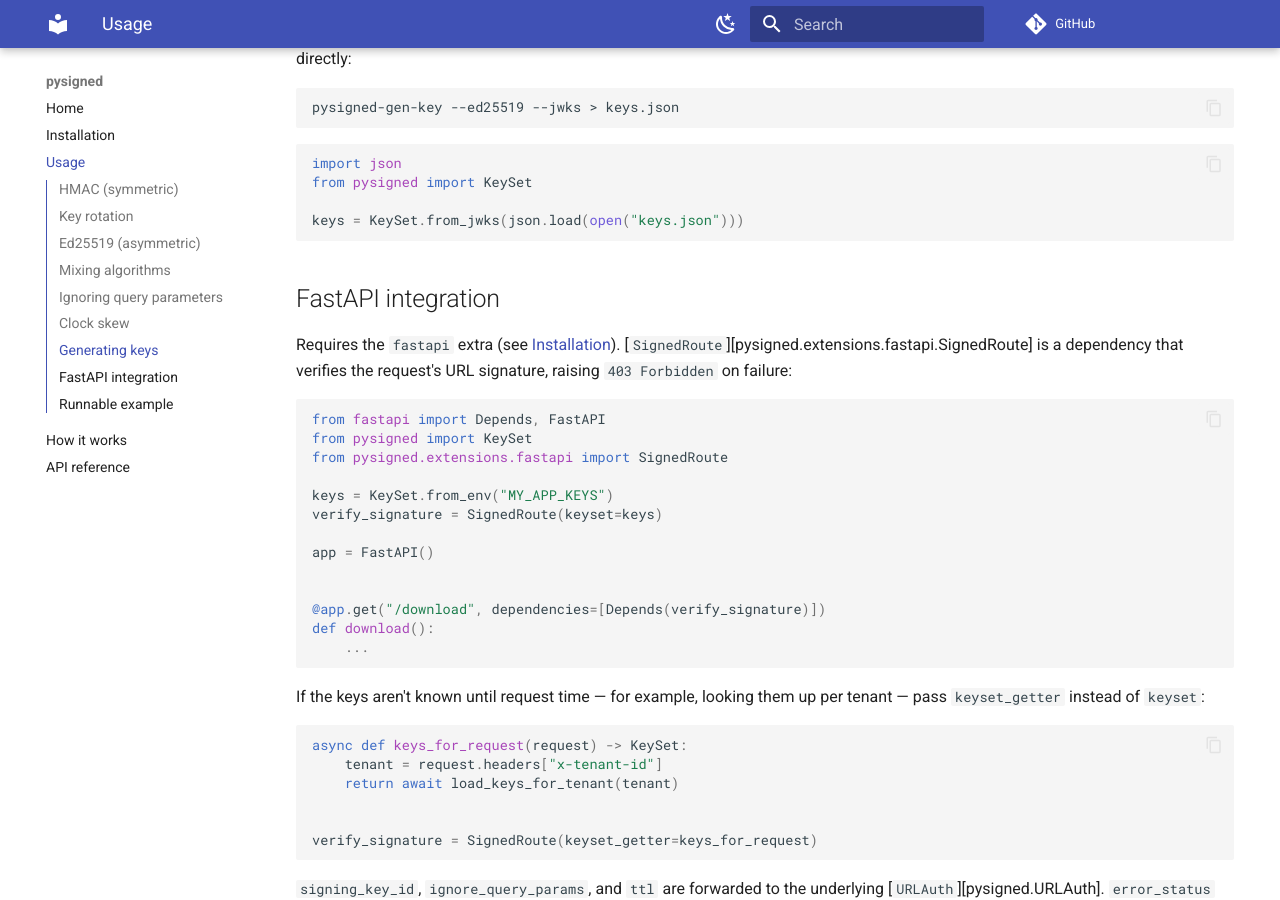
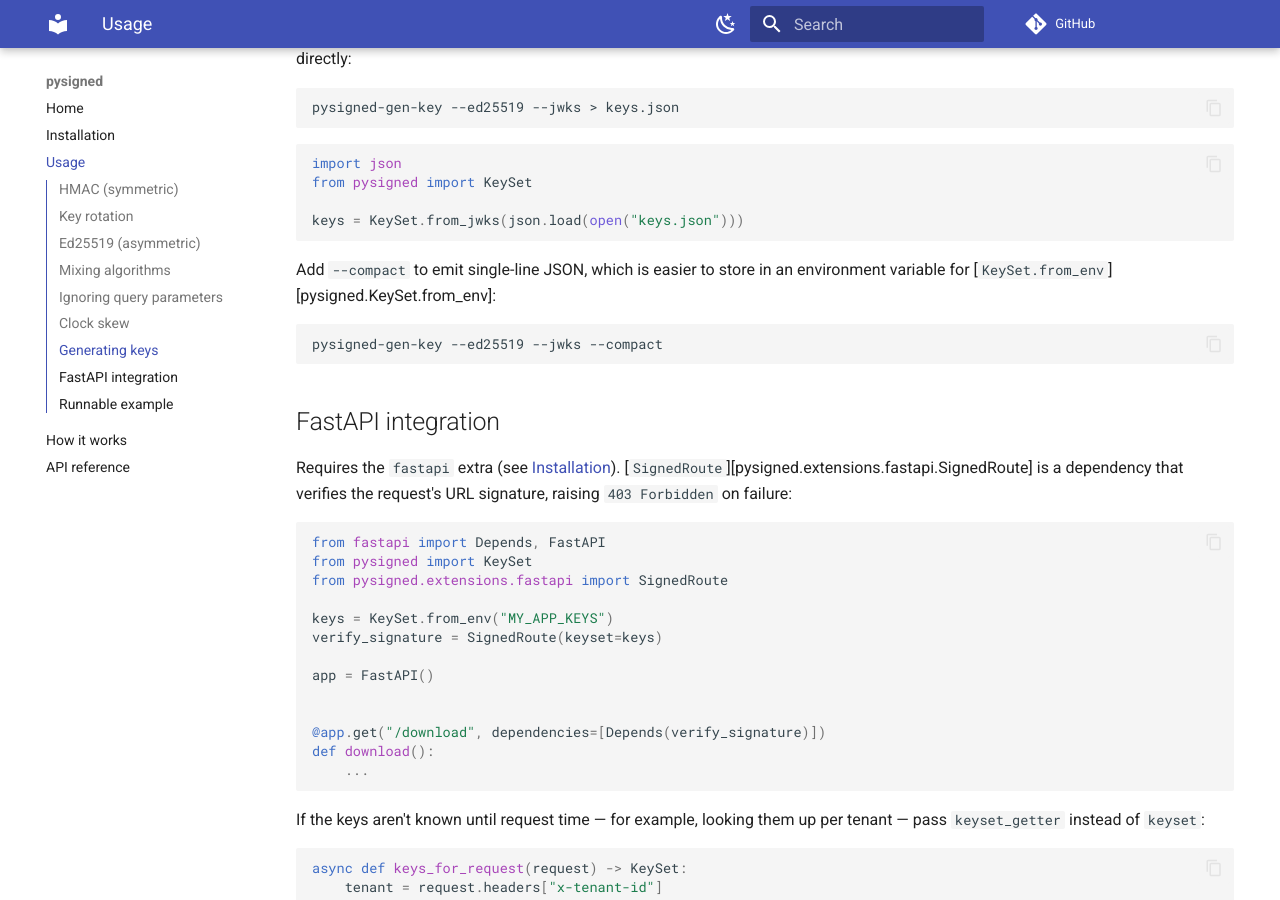
Before and after one commit to meg-codes/pysigned, an MkDocs documentation site: the page built from docs/usage.md, in a window 1280 px wide and 900 px high, scrolled down 2432 px. Built offline with MkDocs 1.6.1 and Material for MkDocs 9.7.7, drawn with Linux system fonts in a browser that asks for light colours; comment, search, counter and statistics services are not loaded.

Commit message:
fix ordering bug in url and revise docs

````diff
--- a/docs/usage.md
+++ b/docs/usage.md
@@ -130,6 +130,13 @@ from pysigned import KeySet
 keys = KeySet.from_jwks(json.load(open("keys.json")))
 ```
 
+Add `--compact` to emit single-line JSON, which is easier to store in an
+environment variable for [`KeySet.from_env`][pysigned.KeySet.from_env]:
+
+```sh
+pysigned-gen-key --ed25519 --jwks --compact
+```
+
 ## FastAPI integration
 
 Requires the `fastapi` extra (see [Installation](installation.md#fastapi-extension)).
--- a/pyproject.toml
+++ b/pyproject.toml
@@ -1,6 +1,6 @@
 [project]
 name = "pysigned"
-version = "0.2.0"
+version = "0.2.1"
 description = "Sign and verify URLs with an expiry, using HMAC or Ed25519"
 readme = "README.md"
 authors = [
````
Also changed, not shown: README.md (+1 -1 lines), docs/installation.md (+1 -1 lines), 3 other files.
